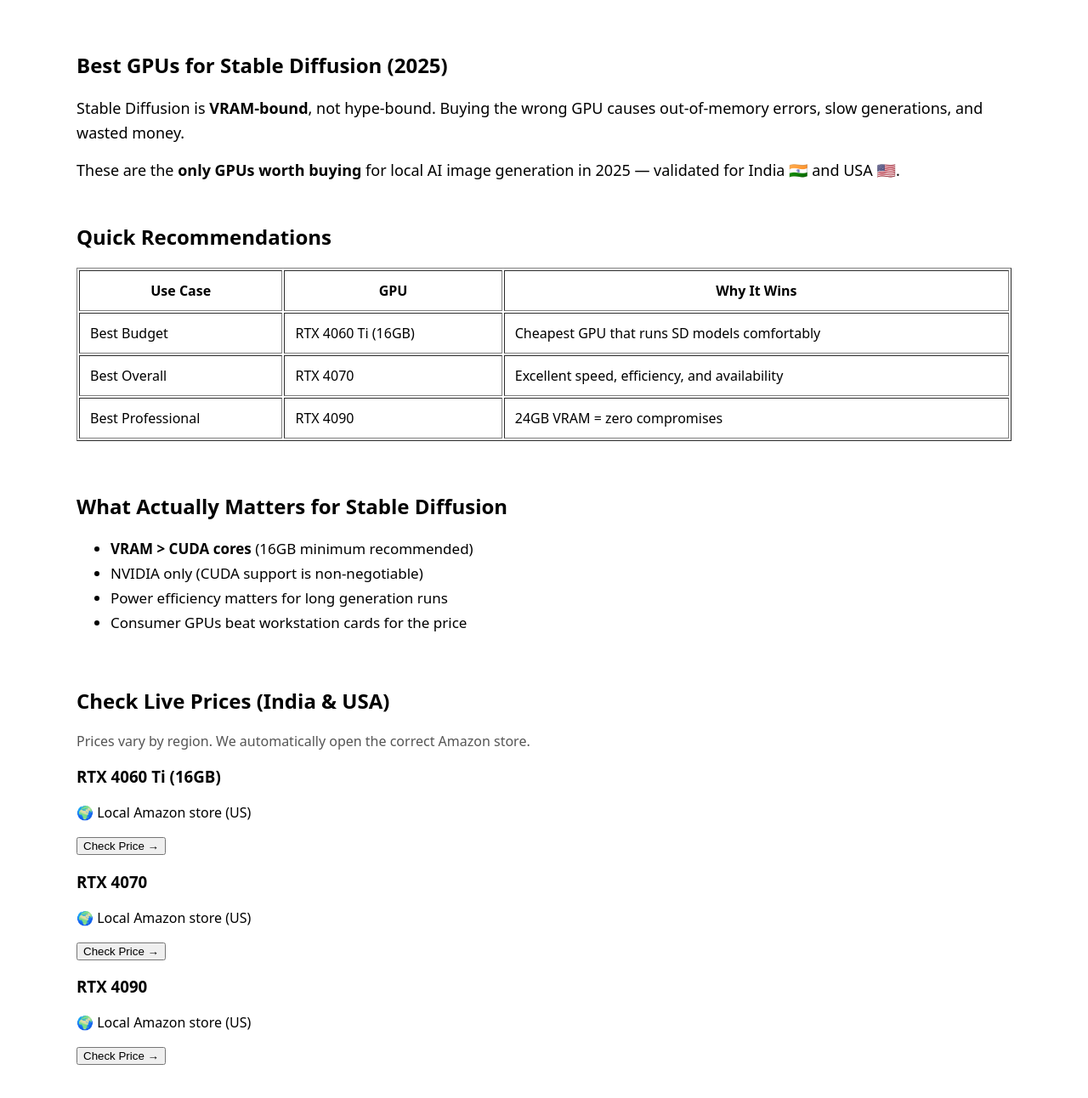
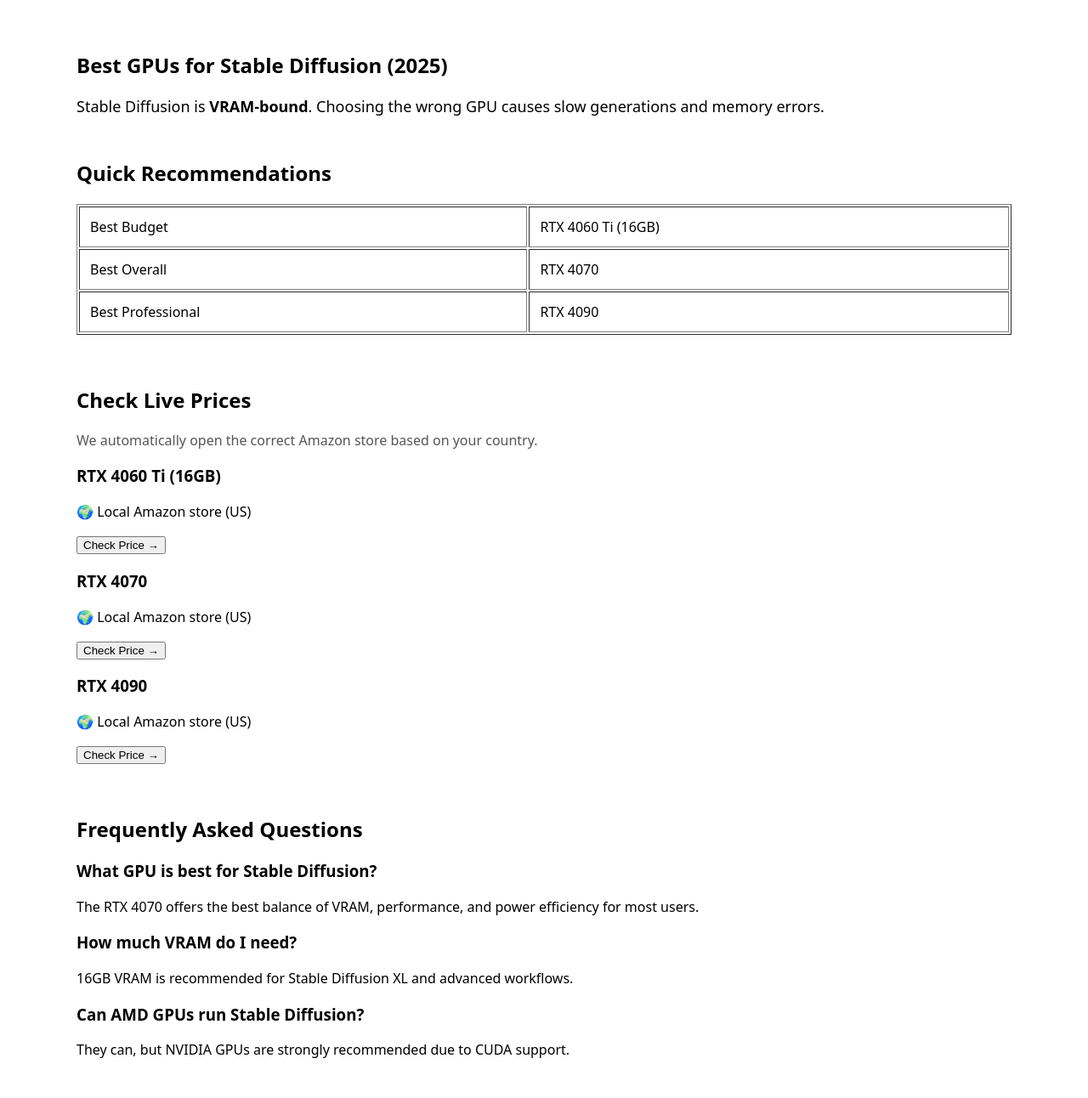
Before and after one commit to newsintech/agentic-edge-final, a Next.js app: page /best-gpu-for-stable-diffusion in a window 1280 px wide. Shown: the top 1292 px of the page at 85% size. Built offline with nearby package versions, Linux system fonts and the light colour scheme.

Commit message:
Update page.tsx

```diff
--- a/app/best-gpu-for-stable-diffusion/page.tsx
+++ b/app/best-gpu-for-stable-diffusion/page.tsx
@@ -1,46 +1,52 @@
-import dynamic from 'next/dynamic';
+import dynamic from 'next/dynamic'
 
 export const metadata = {
-  title: 'Best GPUs for Stable Diffusion (2025) – India & USA',
+  title: 'Best GPUs for Stable Diffusion (2025) – RTX 4060 Ti vs 4070 vs 4090',
   description:
-    'Best GPU for Stable Diffusion in 2025. RTX 4060 Ti vs 4070 vs 4090. VRAM-focused buying guide for India and USA.',
-};
+    'Best GPU for Stable Diffusion in 2025. VRAM-focused buying guide for RTX 4060 Ti, RTX 4070, RTX 4090. India, USA & UK.',
+}
 
-// Client-only import (prevents build & routing issues)
+// Client-only component
 const GeoAffiliate = dynamic(() => import('@/modules/GeoAffiliate'), {
   ssr: false,
-});
+})
 
 export default function BestGPUPage() {
-  // NOTE: All keys required by AffiliateLink interface are present: in, us, gb, ca, de, default
+  /**
+   * ✅ ONLY COUNTRIES YOU HAVE AFFILIATE IDs FOR
+   * IN = India
+   * US = USA
+   * GB = United Kingdom
+   * default = fallback (USA = highest earnings)
+   */
   const products = [
     {
       productName: 'RTX 4060 Ti (16GB)',
       in: 'https://amzn.to/4bpSVnD',
       us: 'https://amzn.to/3N9UnAI',
-      uk: 'https://amzn.to/4sCvfTu',
-      default: 'https://www.amazon.com',
+      gb: 'https://amzn.to/4sCvfTu',
+      default: 'https://amzn.to/3N9UnAI',
     },
     {
       productName: 'RTX 4070',
       in: 'https://amzn.to/4jPlRId',
       us: 'https://amzn.to/49rBsbY',
-      uk: 'https://amzn.to/3Z2MjEj',
-      default: 'https://www.amazon.com',
+      gb: 'https://amzn.to/3Z2MjEj',
+      default: 'https://amzn.to/49rBsbY',
     },
     {
       productName: 'RTX 4090',
       in: 'https://amzn.to/4swtebg',
       us: 'https://amzn.to/4juPUEC',
-      uk: 'https://amzn.to/4jt5r7S',
-      default: 'https://www.amazon.com',
+      gb: 'https://amzn.to/4jt5r7S',
+      default: 'https://amzn.to/4juPUEC',
     },
-  ];
+  ]
 
   return (
     <main style={{ maxWidth: '1100px', margin: '0 auto', padding: '40px 20px' }}>
 
-      {/* --- STEP 1: PRODUCT SCHEMA JSON-LD --- */}
+      {/* ================= PRODUCT SCHEMA ================= */}
       <script
         type="application/ld+json"
         dangerouslySetInnerHTML={{
@@ -49,13 +55,11 @@
               "@context": "https://schema.org",
               "@type": "Product",
               "name": "RTX 4060 Ti (16GB)",
-              "image": "https://YOUR_SITE_URL/images/rtx4060ti.jpg",
-              "description": "Cheapest GPU that runs Stable Diffusion models comfortably.",
               "brand": "NVIDIA",
+              "description": "Best budget GPU for Stable Diffusion with enough VRAM.",
               "offers": {
                 "@type": "Offer",
                 "url": "https://amzn.to/3N9UnAI",
-                "priceCurrency": "USD",
                 "availability": "https://schema.org/InStock"
               }
             },
@@ -63,13 +67,11 @@
               "@context": "https://schema.org",
               "@type": "Product",
               "name": "RTX 4070",
-              "image": "https://YOUR_SITE_URL/images/rtx4070.jpg",
-              "description": "Excellent speed, efficiency, and availability for AI workloads.",
               "brand": "NVIDIA",
+              "description": "Best overall GPU for Stable Diffusion in 2025.",
               "offers": {
                 "@type": "Offer",
                 "url": "https://amzn.to/49rBsbY",
-                "priceCurrency": "USD",
                 "availability": "https://schema.org/InStock"
               }
             },
@@ -77,13 +79,11 @@
               "@context": "https://schema.org",
               "@type": "Product",
               "name": "RTX 4090",
-              "image": "https://YOUR_SITE_URL/images/rtx4090.jpg",
-              "description": "24GB VRAM GPU — perfect for professional AI image generation.",
               "brand": "NVIDIA",
+              "description": "24GB VRAM GPU for professional AI image generation.",
               "offers": {
                 "@type": "Offer",
                 "url": "https://amzn.to/4juPUEC",
-                "priceCurrency": "USD",
                 "availability": "https://schema.org/InStock"
               }
             }
@@ -91,73 +91,110 @@
         }}
       />
 
-      {/* HERO */}
+      {/* ================= FAQ SCHEMA ================= */}
+      <script
+        type="application/ld+json"
+        dangerouslySetInnerHTML={{
+          __html: JSON.stringify({
+            "@context": "https://schema.org",
+            "@type": "FAQPage",
+            "mainEntity": [
+              {
+                "@type": "Question",
+                "name": "What GPU is best for Stable Diffusion?",
+                "acceptedAnswer": {
+                  "@type": "Answer",
+                  "text": "The RTX 4070 is the best overall GPU for Stable Diffusion in 2025. Professionals should choose the RTX 4090 for its 24GB VRAM."
+                }
+              },
+              {
+                "@type": "Question",
+                "name": "How much VRAM do I need for Stable Diffusion?",
+                "acceptedAnswer": {
+                  "@type": "Answer",
+                  "text": "At least 12GB VRAM works, but 16GB VRAM is strongly recommended for Stable Diffusion XL and ControlNet."
+                }
+              },
+              {
+                "@type": "Question",
+                "name": "Can AMD GPUs run Stable Diffusion?",
+                "acceptedAnswer": {
+                  "@type": "Answer",
+                  "text": "AMD GPUs can run Stable Diffusion, but NVIDIA GPUs are recommended due to CUDA support and better ecosystem tools."
+                }
+              },
+              {
+                "@type": "Question",
+                "name": "Is RTX 4060 Ti good for Stable Diffusion?",
+                "acceptedAnswer": {
+                  "@type": "Answer",
+                  "text": "Yes. The RTX 4060 Ti 16GB is the best budget GPU for Stable Diffusion without VRAM issues."
+                }
+              }
+            ]
+          })
+        }}
+      />
+
+      {/* ================= CONTENT ================= */}
       <section style={{ marginBottom: 50 }}>
         <h1>Best GPUs for Stable Diffusion (2025)</h1>
-        <p style={{ fontSize: 18, lineHeight: 1.6 }}>
-          Stable Diffusion is <strong>VRAM-bound</strong>, not hype-bound.
-          Buying the wrong GPU causes out-of-memory errors, slow generations,
-          and wasted money.
-        </p>
         <p style={{ fontSize: 18 }}>
-          These are the <strong>only GPUs worth buying</strong> for local
-          AI image generation in 2025 — validated for India 🇮🇳 and USA 🇺🇸.
+          Stable Diffusion is <strong>VRAM-bound</strong>. Choosing the wrong GPU
+          causes slow generations and memory errors.
         </p>
       </section>
 
-      {/* QUICK PICKS */}
       <section style={{ marginBottom: 60 }}>
         <h2>Quick Recommendations</h2>
-
         <table border={1} cellPadding={12} width="100%">
-          <thead>
-            <tr>
-              <th>Use Case</th>
-              <th>GPU</th>
-              <th>Why It Wins</th>
-            </tr>
-          </thead>
           <tbody>
             <tr>
               <td>Best Budget</td>
               <td>RTX 4060 Ti (16GB)</td>
-              <td>Cheapest GPU that runs SD models comfortably</td>
             </tr>
             <tr>
               <td>Best Overall</td>
               <td>RTX 4070</td>
-              <td>Excellent speed, efficiency, and availability</td>
             </tr>
             <tr>
               <td>Best Professional</td>
               <td>RTX 4090</td>
-              <td>24GB VRAM = zero compromises</td>
             </tr>
           </tbody>
         </table>
       </section>
 
-      {/* BUYING LOGIC */}
-      <section style={{ marginBottom: 60 }}>
-        <h2>What Actually Matters for Stable Diffusion</h2>
-        <ul style={{ fontSize: 17, lineHeight: 1.7 }}>
-          <li><strong>VRAM &gt; CUDA cores</strong> (16GB minimum recommended)</li>
-          <li>NVIDIA only (CUDA support is non-negotiable)</li>
-          <li>Power efficiency matters for long generation runs</li>
-          <li>Consumer GPUs beat workstation cards for the price</li>
-        </ul>
+      <section>
+        <h2>Check Live Prices</h2>
+        <p style={{ color: '#555' }}>
+          We automatically open the correct Amazon store based on your country.
+        </p>
+
+        <GeoAffiliate products={products} />
       </section>
 
-      {/* MONEY SECTION */}
-      <section>
-        <h2>Check Live Prices (India & USA)</h2>
-        <p style={{ color: '#555' }}>
-          Prices vary by region. We automatically open the correct Amazon store.
+      {/* ================= FAQ (VISIBLE) ================= */}
+      <section style={{ marginTop: 60 }}>
+        <h2>Frequently Asked Questions</h2>
+
+        <h3>What GPU is best for Stable Diffusion?</h3>
+        <p>
+          The RTX 4070 offers the best balance of VRAM, performance, and power
+          efficiency for most users.
         </p>
 
-        {/* Revenue block — client component */}
-        <GeoAffiliate products={products} />
+        <h3>How much VRAM do I need?</h3>
+        <p>
+          16GB VRAM is recommended for Stable Diffusion XL and advanced workflows.
+        </p>
+
+        <h3>Can AMD GPUs run Stable Diffusion?</h3>
+        <p>
+          They can, but NVIDIA GPUs are strongly recommended due to CUDA support.
+        </p>
       </section>
+
     </main>
-  );
+  )
 }
```
